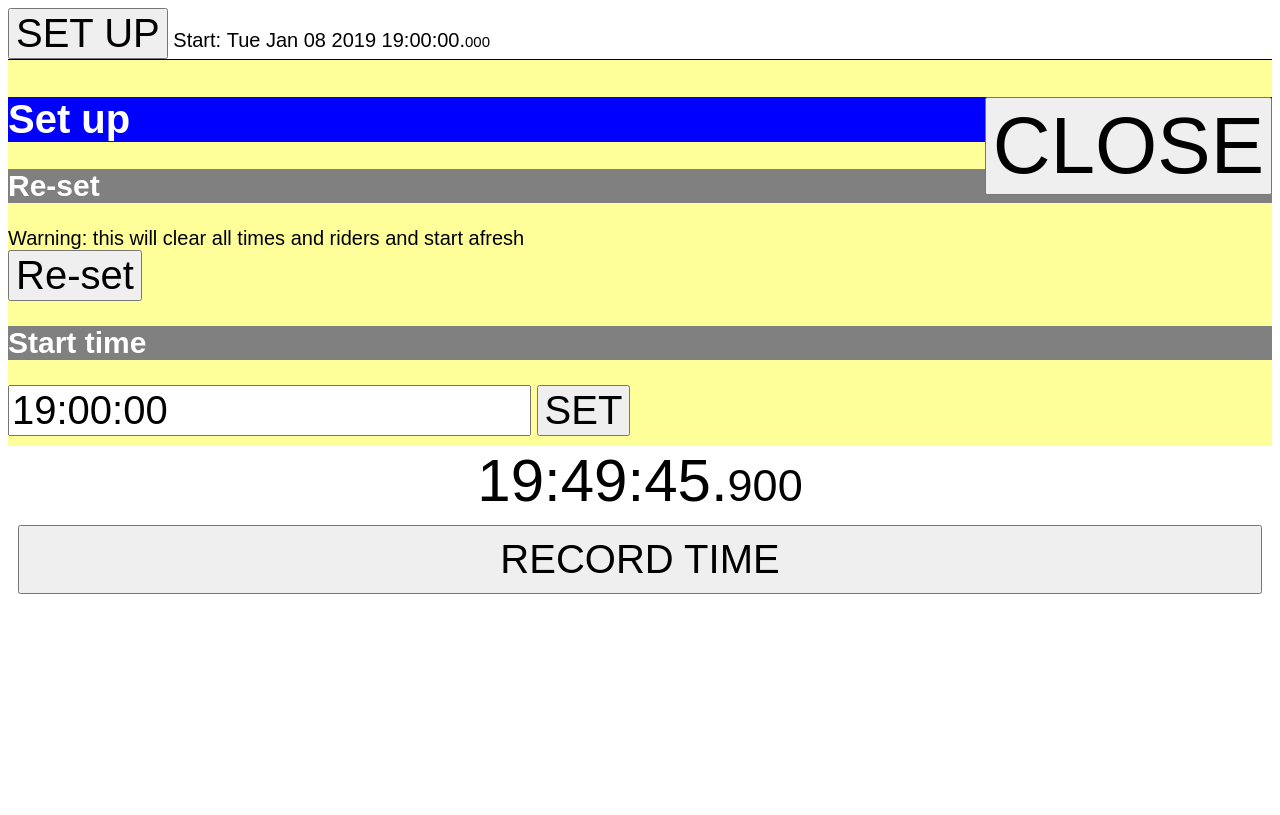
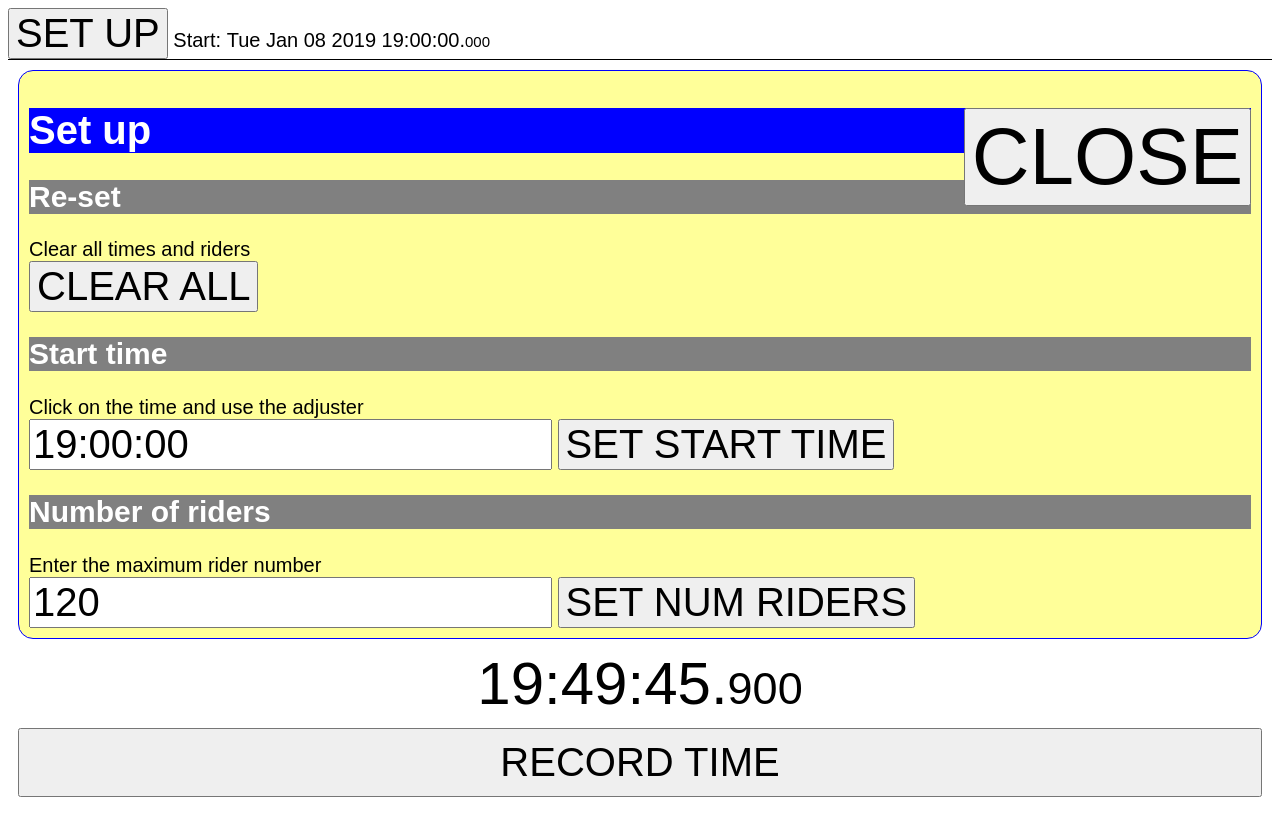
Before and after one commit to SteveDLockwood/TTTimer, a website: page www/index.html in a window 1280 px wide. Both pictures are taken after a click on the button "SET UP". Drawn offline with Linux system fonts and the light colour scheme.

Commit message:
Set number of riders
+ some cosmetic stuff

```diff
--- a/www/css/timer.css
+++ b/www/css/timer.css
@@ -37,7 +37,10 @@ h2 {
 
 div#setup {
     background-color: #FFFF99;
-    padding: 10px 0;
+    margin: 10px;
+    border: solid 1px blue;
+    border-radius: 15px;
+    padding: 10px;
 }
 
 #setup_close {
--- a/www/index.html
+++ b/www/index.html
@@ -22,17 +22,24 @@
             </h1>
             <div>
                 <h2>Re-set</h2>
-                <div>Warning: this will clear all times and riders and start afresh</div>
-                <input type="button" value="Re-set" onclick="reset()" />
+                <div>Clear all times and riders</div>
+                <input type="button" value="CLEAR ALL" onclick="reset()" />
                 <span id="reset_check">
-                    Are you sure?
+                    All currently recorded times will be lost. Are you sure?
                     <input type="button" value="Yes" onclick="reset2()" />
                 </span>
             </div>
             <div>
                 <h2>Start time</h2>
+                <div>Click on the time and use the adjuster</div>
                 <input type="text" id="setup_start_time" />
-                <input type="button" value="SET" onclick="set_start_time()" />
+                <input type="button" value="SET START TIME" onclick="set_start_time()" />
+            </div>
+            <div>
+                <h2>Number of riders</h2>
+                <div>Enter the maximum rider number</div>
+                <input type="text" id="setup_num_riders" />
+                <input type="button" value="SET NUM RIDERS" onclick="set_num_riders()" />
             </div>
         </div>
         <div id="time_display">
--- a/www/js/timer.js
+++ b/www/js/timer.js
@@ -288,6 +288,7 @@ function setup() {
         clearable: false, //Make the picker's input clearable (has clickable "x")
     };
     $("#setup_start_time").wickedpicker(wp_options)
+    $("#setup_num_riders").val(num_riders)
 }
 
 // reset
@@ -323,6 +324,13 @@ function set_start_time() {
     setup()
 }
 
+// set number of riders
+function set_num_riders() {
+    num_riders = parseInt($("#setup_num_riders").val())
+    save_globals()
+    doc_load()
+}
+
 // finished setup
 function setup_close() {
     $("#setup").hide()
```
